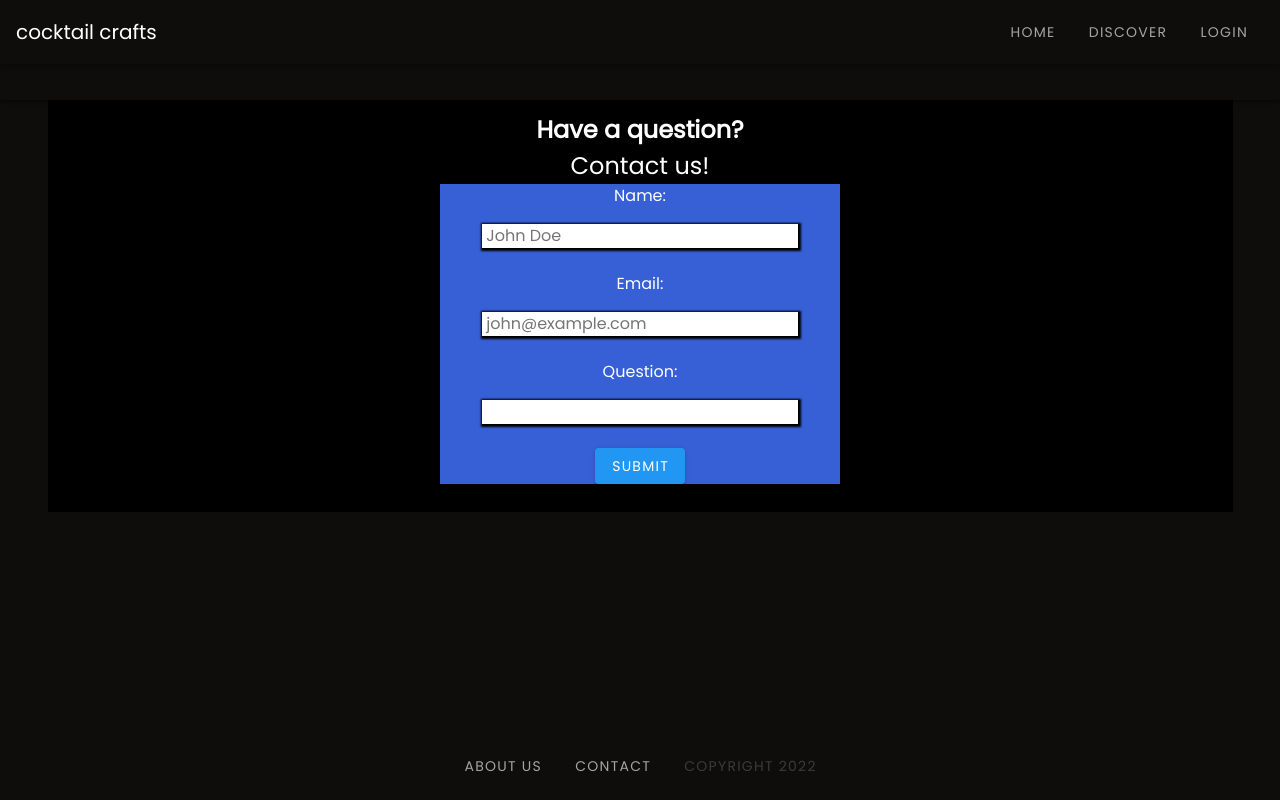
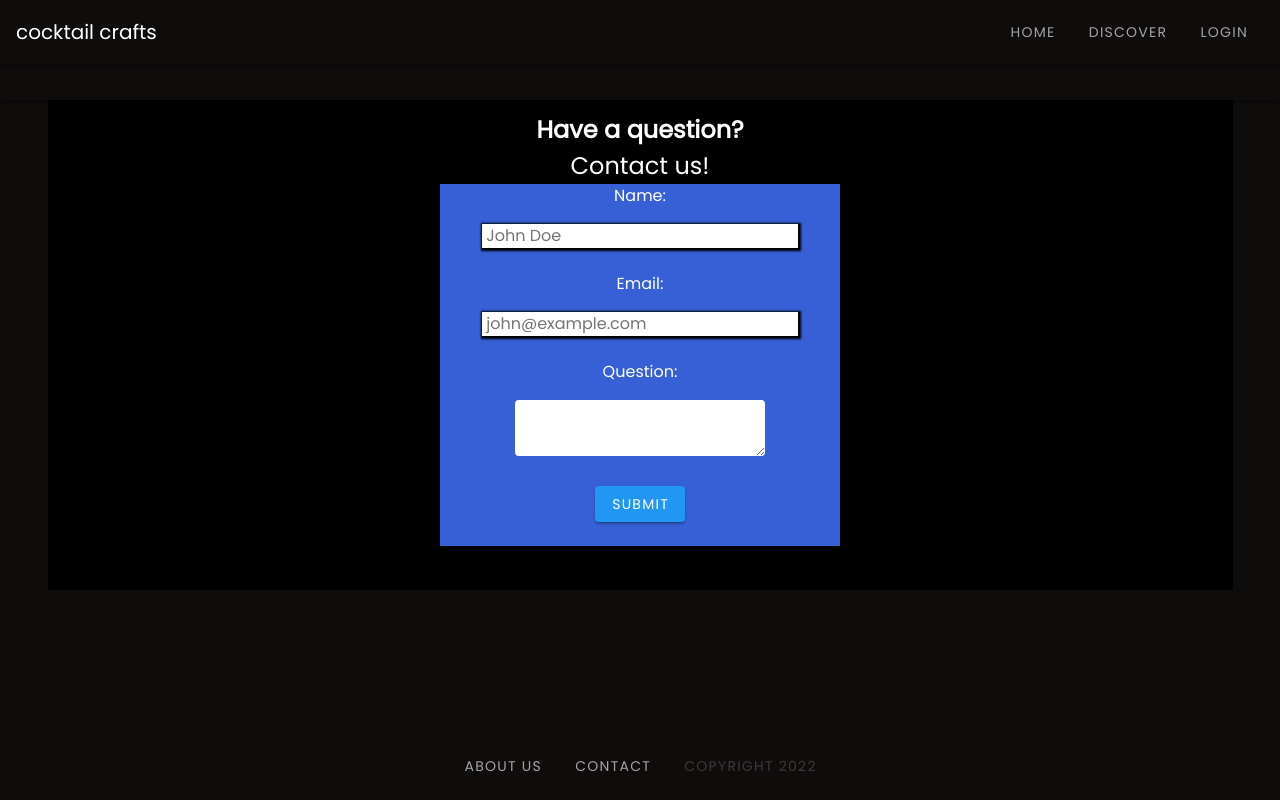
Before and after one commit to mpearce9/CocktailCrafts, a Vue app in the folder frontend/: page /contact in a window 1280 px wide. Built offline with nearby package versions, Linux system fonts and the light colour scheme; what vue-async-computed would draw is missing.

Commit message:
updated contactComponent's appearance

```diff
--- a/frontend/src/views/contactComponent.vue
+++ b/frontend/src/views/contactComponent.vue
@@ -18,9 +18,9 @@
           <input type="email" size="20" style="box-shadow: 1px 1px 2px 2px; color:black" placeholder=" john@example.com" />
           <br> <br>
           <p style="color:white">Question: </p>
-          <input type="text" size="20" style="box-shadow: 1px 1px 2px 2px; color:black" />
-          <br> <br>
+          <v-textarea name="input-7-1" class="my-textarea" style="width:250px; margin:auto" height="10" background-color="white" color="black" outlined></v-textarea>
           <v-btn color = "info">Submit</v-btn>
+          <p>&nbsp &nbsp</p>
         </form>
 
       </v-col>
@@ -40,5 +40,9 @@
     padding: 4px 16px;
     margin: 12px;
   }
+
+  .my-textarea textarea {
+    color: black !important;
+    }
 </style>
 diff --git a/frontend/src/views/accountDetailsComponent.vue b/frontend/src/views/accountDetailsComponent.vue
```
